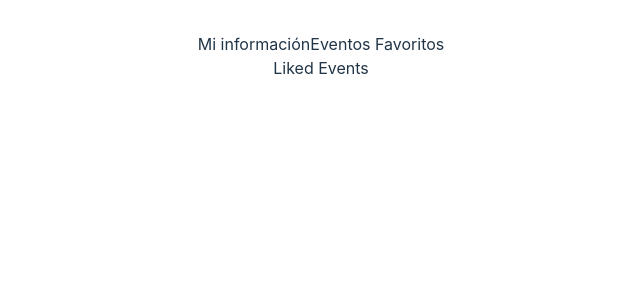
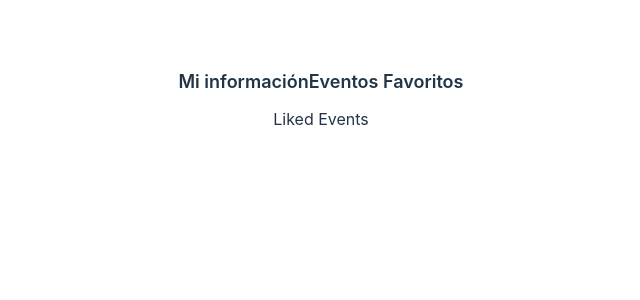
Before and after one commit to cristalfloresbo/curso-profesional-de-reactjs, a React (Vite) app: page /profile/liked-events in a window 1280 px wide. Shown: the top 300 px of the page, without its empty margins (319-959 px from the left). Built offline with nearby package versions, Linux system fonts and the light colour scheme.

Commit message:
Estilizando tabs

```diff
--- a/src/views/Profile/Profile.module.css
+++ b/src/views/Profile/Profile.module.css
@@ -1,3 +1,24 @@
+.tabsContainer {
+    margin: 12px 0;
+}
+
 .active {
-    border-bottom: 1px solid #fff;
+    border-bottom: 2px solid #fff;
 }
+
+.tab {
+    font-size: 18px;
+    font-weight: 600;
+    padding-bottom: 4px;
+    cursor: pointer;
+    transition: opacity 0.2s ease;
+}
+
+.tab:hover {
+    opacity: 0.8;
+}
+
+.homeLink {
+    color: #fff;
+    text-decoration: none;
+}
--- a/src/views/Profile/index.jsx
+++ b/src/views/Profile/index.jsx
@@ -1,4 +1,4 @@
-import { Outlet, useLocation, useNavigate } from "react-router-dom";
+import { Link, Outlet, useLocation, useNavigate } from "react-router-dom";
 import styles from "./Profile.module.css";
 
 const Profile = () => {
@@ -10,20 +10,27 @@ const Profile = () => {
     };
     return (
         <div>
-            <div>
+            <Link to="/" className={styles.homeLink}>Inicio</Link>
+            <div className={styles.tabsContainer}>
                 <span
                     className={`${
                         pathname.includes("my-info") ? styles.active : ""
-                    }`}
+                    } ${styles.tab}`}
                     onClick={() => handleTabClick("my-info")}
+                    style={{
+                        marginRight: "8pxs",
+                    }}
                 >
                     Mi información
                 </span>
                 <span
                     className={`${
                         pathname.includes("liked-events") ? styles.active : ""
-                    }`}
+                    } ${styles.tab}`}
                     onClick={() => handleTabClick("liked-events")}
+                    style={{
+                        marginRight: "8pxs",
+                    }}
                 >
                     Eventos Favoritos
                 </span>
```
